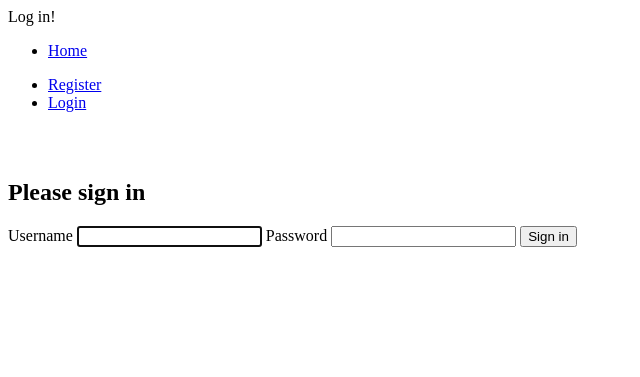
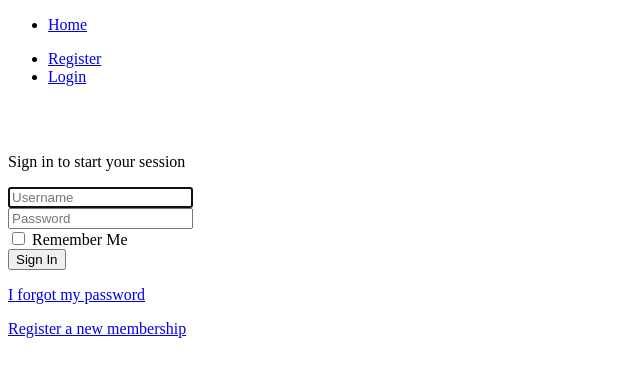
Before and after one commit to cupracer/ohmyhousehold-old, a Symfony app: template templates/security/login.html.twig in a window 1280 px wide. Shown: the top 377 px of the page, without its empty margins (0-640 px from the left). Run offline with Twig, Linux system fonts and the light colour scheme; the template is opened without the code that fills it, so the values that code supplies are empty; some libraries are stand-ins or nearby versions.

Commit message:
implement login template

```diff
--- a/templates/security/login.html.twig
+++ b/templates/security/login.html.twig
@@ -1,42 +1,101 @@
 {% extends 'base.html.twig' %}
 
-{% block title %}Log in!{% endblock %}
-
+{% block page_body %}
+    {% block page_header_buttons %}{% endblock %}
     {% block page_content %}
-<form method="post">
-    {% if error %}
-        <div class="alert alert-danger">{{ error.messageKey|trans(error.messageData, 'security') }}</div>
-    {% endif %}
-
+        <div class="container-fluid">
+            <div class="row">
+                <div class="col-lg-12">
+                    <div class="row">
+                        <div class="col"></div>
+                        <div class="col-lg-5">
+                            <!-- /.login-logo -->
+                            <div class="card">
+                                <div class="card-header text-center">
+                                    <h1>{{ siteName }}</h1>
+                                </div>
+                                <div class="card-body">
                                     {% if app.user %}
-        <div class="mb-3">
+                                        <div class="text-center">
                                             You are logged in as {{ app.user.username }}, <a href="{{ path('app_logout') }}">Logout</a>
                                         </div>
-    {% endif %}
+                                    {% else %}
+                                        <p class="login-box-msg">Sign in to start your session</p>
 
-    <h1 class="h3 mb-3 font-weight-normal">Please sign in</h1>
-    <label for="inputUsername">Username</label>
-    <input type="text" value="{{ last_username }}" name="username" id="inputUsername" class="form-control" required autofocus>
-    <label for="inputPassword">Password</label>
-    <input type="password" name="password" id="inputPassword" class="form-control" required>
-
-    <input type="hidden" name="_csrf_token"
-           value="{{ csrf_token('authenticate') }}"
-    >
-
-    {#
-        Uncomment this section and add a remember_me option below your firewall to activate remember me functionality.
-        See https://symfony.com/doc/current/security/remember_me.html
-
-        <div class="checkbox mb-3">
-            <label>
-                <input type="checkbox" name="_remember_me"> Remember me
+                                        <form method="post">
+                                            <div class="input-group mb-3">
+                                                <div class="input-group-prepend">
+                                                    <div class="input-group-text">
+                                                        <span class="fas fa-user"></span>
+                                                    </div>
+                                                </div>
+                                                <label for="inputUsername"></label>
+                                                <input type="text" value="{{ last_username }}" name="username" id="inputUsername" class="form-control" placeholder="Username" required autofocus>
+                                            </div>
+                                            <div class="input-group mb-3">
+                                                <div class="input-group-prepend">
+                                                    <div class="input-group-text">
+                                                        <span class="fas fa-lock"></span>
+                                                    </div>
+                                                </div>
+                                                <label for="inputPassword"></label>
+                                                <input type="password" name="password" id="inputPassword" class="form-control" placeholder="Password" required>
+                                            </div>
+                                            <div class="row">
+                                                <div class="col-8">
+                                                    <div class="icheck-primary">
+                                                        <input type="checkbox" id="remember" name="_remember_me">
+                                                        <label for="remember">
+                                                            Remember Me
                                                         </label>
                                                     </div>
-    #}
+                                                </div>
+                                                <!-- /.col -->
 
-    <button class="btn btn-lg btn-primary" type="submit">
-        Sign in
-    </button>
+                                                <input type="hidden" name="_csrf_token" value="{{ csrf_token('authenticate') }}">
+
+                                                <div class="col-4">
+                                                    <button type="submit" class="btn btn-primary btn-block">Sign In</button>
+                                                </div>
+                                                <!-- /.col -->
+                                            </div>
                                         </form>
+
+                                        {#<div class="social-auth-links text-center mt-2 mb-3">
+                                            <a href="#" class="btn btn-block btn-primary">
+                                                <i class="fab fa-facebook mr-2"></i> Sign in using Facebook
+                                            </a>
+                                            <a href="#" class="btn btn-block btn-danger">
+                                                <i class="fab fa-google-plus mr-2"></i> Sign in using Google+
+                                            </a>
+                                        </div>#}
+                                        <!-- /.social-auth-links -->
+                                    {% endif %}
+                                </div>
+                                <!-- /.card-body -->
+
+                                {% if not app.user %}
+                                    <div class="card-footer">
+                                        <p class="mb-1">
+                                            <a href="#">I forgot my password</a>
+                                        </p>
+                                        <p class="mb-0">
+                                            <a href="{{ path('app_register') }}" class="text-center">Register a new membership</a>
+                                        </p>
+                                    </div>
+                                    <!-- /.card-footer -->
+                                {% endif %}
+                            </div>
+                            <!-- /.card -->
+                        </div>
+                        <div class="col"></div>
+                    </div>
+                    <!-- /.row -->
+                </div>
+                <!-- /.col-lg-12 -->
+            </div>
+            <!-- /.row -->
+        </div>
+        <!-- /.container-fluid -->
     {% endblock %}
+{% endblock %}
```
Lines whose indentation alone changed are shown as unchanged.
